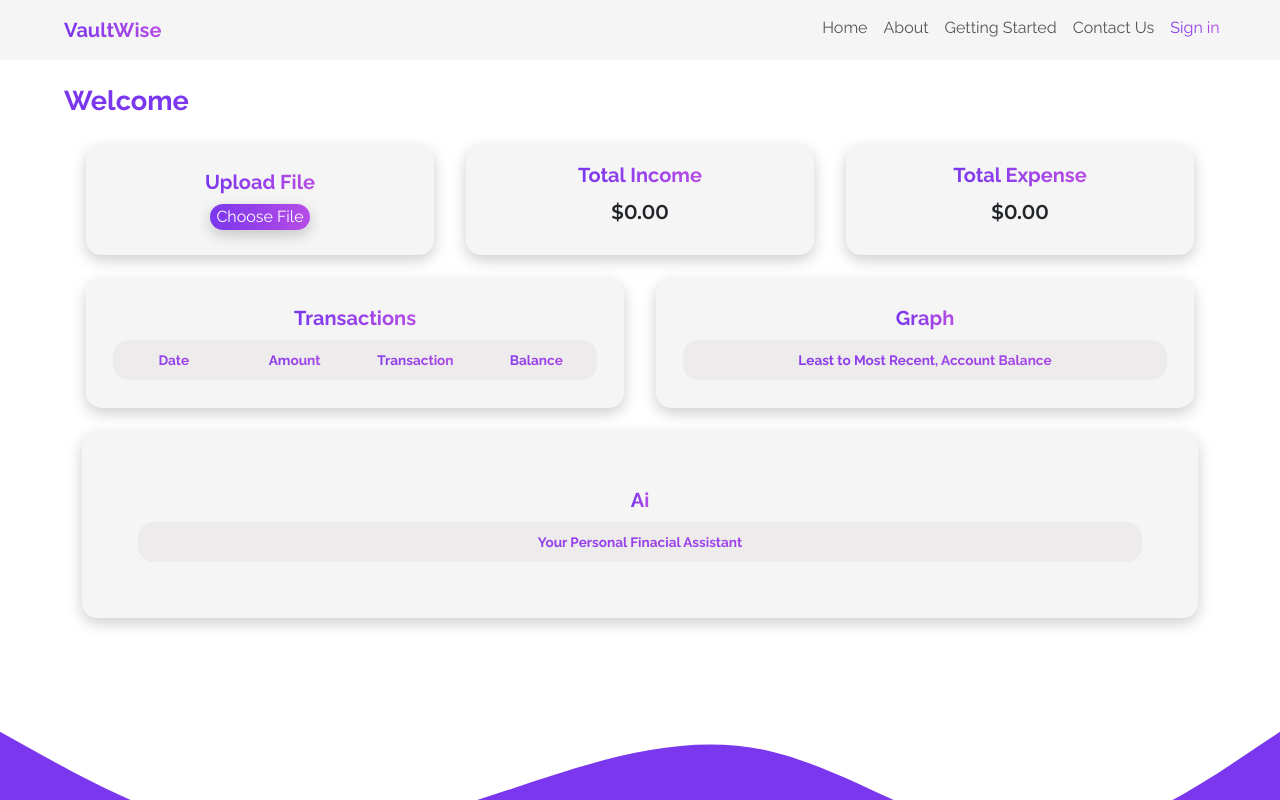
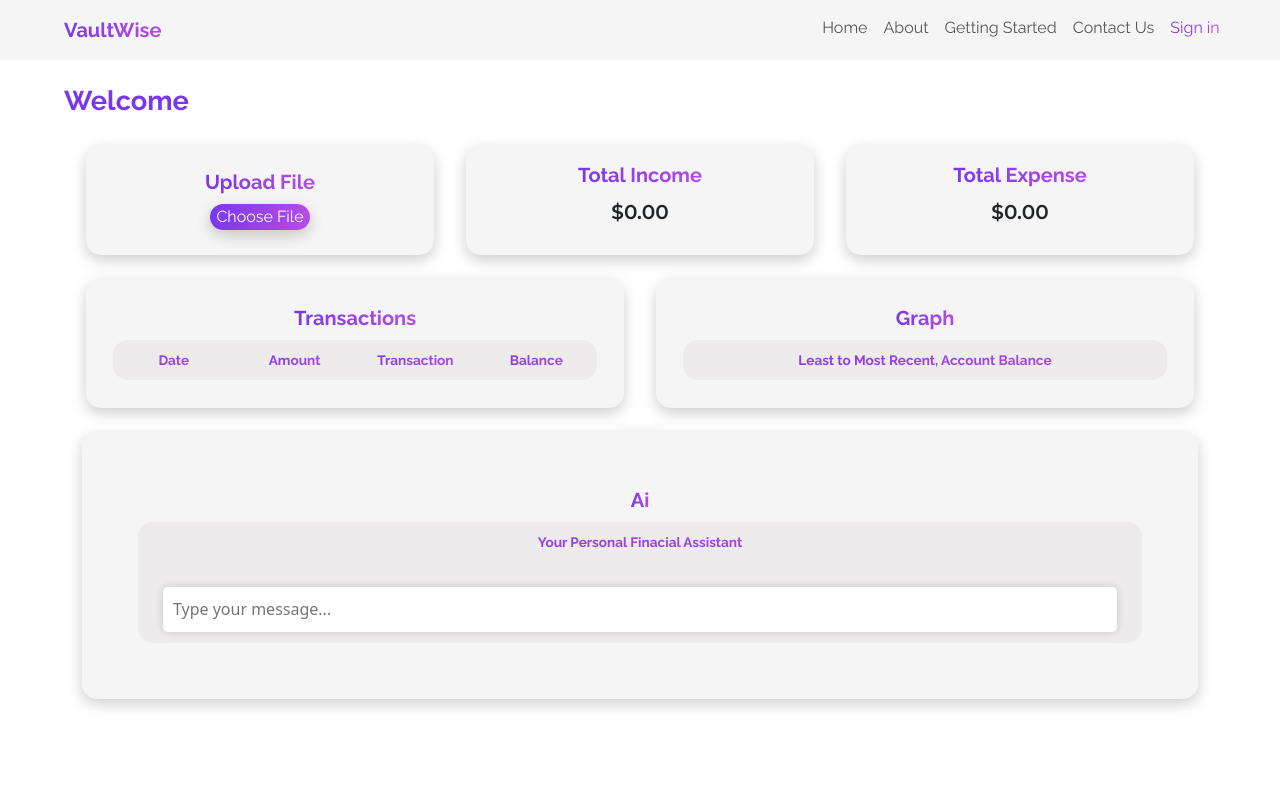
Before and after one commit to MaliceKy/VaultWise-Expense-AI-project, a React (Create React App) app: page /Dashboard in a window 1280 px wide. Shown: the top 800 px of the page. Built offline with nearby package versions, Linux system fonts and the light colour scheme.

Commit message:
added chat box in ai card

```diff
--- a/src/pages/Dash-board.js
+++ b/src/pages/Dash-board.js
@@ -1,4 +1,4 @@
-import React, { useState } from 'react';
+import React, { useState, useRef, useEffect } from 'react';
 import * as XLSX from 'xlsx';
 import { LineChart, Line, XAxis, YAxis, CartesianGrid, Tooltip, ResponsiveContainer } from 'recharts';
 import { Date } from 'core-js';
@@ -12,6 +12,8 @@ const Dashboard = () => {
   const [totalOutcome, setTotalOutcome] = useState(0);
   const [transactions, setTransactions] = useState([]);
   const [chartData, setChartData] = useState([]);
+  const [messages, setMessages] = useState([]);
+  const chatContainerRef = useRef(null);
 
   // Function to process uploaded file
   const processFile = (file) => {
@@ -59,6 +61,26 @@ const Dashboard = () => {
       setChartData(chartDataTemp);
     };
   };
+
+// Function to handle new user messages
+const handleNewUserMessage = (event) => {
+  if (event.key === 'Enter' && !event.shiftKey) {
+    if (event.target.value.trim() !== '') {
+      // If Enter was pressed (without Shift), send the message
+      event.preventDefault();
+      setMessages([...messages, { sender: 'user', text: event.target.value }]);
+      event.target.value = '';
+      // TODO: Send message to GPT-3 and get response
+    }
+  }
+};
+
+  // Scroll to bottom of chat container when a new message is added
+  useEffect(() => {
+    if (chatContainerRef.current) {
+      chatContainerRef.current.scrollTop = chatContainerRef.current.scrollHeight;
+    }
+  }, [messages]);
 
   // Render
   return (
@@ -196,8 +218,22 @@ const Dashboard = () => {
             <div className="col-12">
               <div className="dash-AI-card6">
                 <h2 className="dash-card-title">Ai</h2>
-                <div className="Dash-Chart-Title-Con">
+                <div className="Dash-AI-Title-Con">
                   <p className="ChartTitle">Your Personal Finacial Assistant</p>
+                </div>
+                <div className="chat-container" ref={chatContainerRef}>
+                {messages.map((message, index) => (
+                  <div key={index} className={`chat-message ${message.sender}`}>
+                    <p dangerouslySetInnerHTML={{ __html: message.text.replace(/\n/g, '<br>') }}></p>
+                  </div>
+                ))}
+                </div>
+                <div className='textarea-container'>
+                  <textarea
+                    className="chat-input"
+                    placeholder="Type your message..."
+                    onKeyDown={handleNewUserMessage}
+                  />
                 </div>
               </div>
             </div>
--- a/src/styles/Dash-board.css
+++ b/src/styles/Dash-board.css
@@ -203,10 +203,16 @@
     border-radius: 15px;
     padding: 5%;
     background-color: #f5f5f5;
-    min-height: 110px;
-    max-height: 390px;
+    max-height: 100%;
     box-shadow: 0px 5px 15px rgba(0, 0, 0, 0.2);
     height: auto;
+}
+
+.Dash-AI-Title-Con{
+    background-color: #edebeb;
+    border-top-left-radius: 15px;
+    border-top-right-radius: 15px;
+    width: 100%;
 }
 
 .dash-footer{
@@ -233,3 +239,68 @@
     padding-left: 10%;
     padding-right: 10%;
 }
+
+
+
+
+
+
+
+
+
+
+.chat-container {
+    display: flex;
+    flex-direction: column;
+    width: 100%;
+    max-height: 400px;
+    overflow-y: auto;
+    background-color: #edebeb;
+    padding: 10px;
+}
+
+.chat-message {
+    margin-bottom: 10px;
+    padding: 10px;
+    border-radius: 10px;
+    font-family: 'Monserrat';
+    word-wrap: break-word;
+}
+
+.chat-message.user {
+    align-self: flex-end;
+    background-color: #7a37ed;
+    color: white;
+    word-wrap: break-word;
+    margin-inline-start: 30%;
+    height: auto;
+    line-height: normal;
+    padding-bottom: 0;
+    margin-bottom: 5px;
+}
+
+.chat-message.ai {
+    align-self: flex-start;
+    background-color: #f5f5f5;
+    color: black;
+}
+
+.textarea-container{
+    background-color: #edebeb;
+    border-bottom-left-radius: 15px;
+    border-bottom-right-radius: 15px;
+    width: 100%;
+    text-align: center;
+}
+
+.chat-input {
+    width: 95%;
+    height: 45px;
+    padding: 10px;
+    border: none;
+    border-radius: 5px;
+    box-shadow: 0px 0px 10px rgba(0, 0, 0, 0.15);
+    font-size: 16px;
+    resize: none;
+    margin: 5px;
+  }
```
